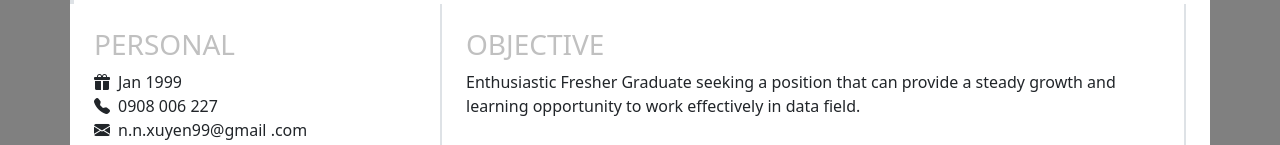
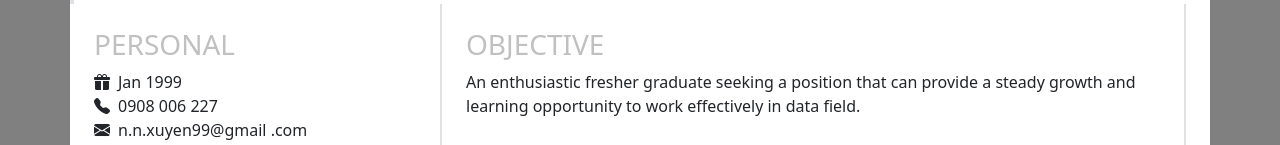
Before and after one commit to XuyenNguyenNgoc/Xuyen_Github_01, a plain HTML site: page My_CV.html in a window 1280 px wide. Shown: the part 150-295 px from the top of the page. Drawn offline with nearby package versions, Linux system fonts and the light colour scheme.

Commit message:
Update My_CV.html

```diff
--- a/My_CV.html
+++ b/My_CV.html
@@ -72,7 +72,7 @@
                 <div class="col-8 border-end border-2 p-4">
                     <div class="border-bottom border-2 pb-4">
                         <h3>OBJECTIVE</h3>
-                        <p>Enthusiastic Fresher Graduate seeking a position that can provide a steady growth and learning opportunity to work effectively in data field.</p>
+                        <p>An enthusiastic fresher graduate seeking a position that can provide a steady growth and learning opportunity to work effectively in data field.</p>
                     </div>
                     <div class="border-bottom border-2 pb-4">
                         <h3>VOLUNTEER WORKS & PROJECT</h3>
```
